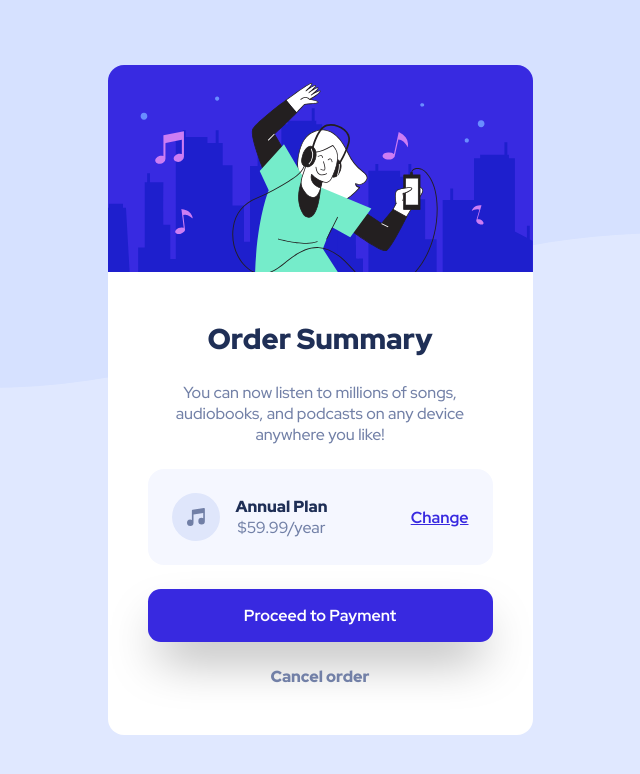
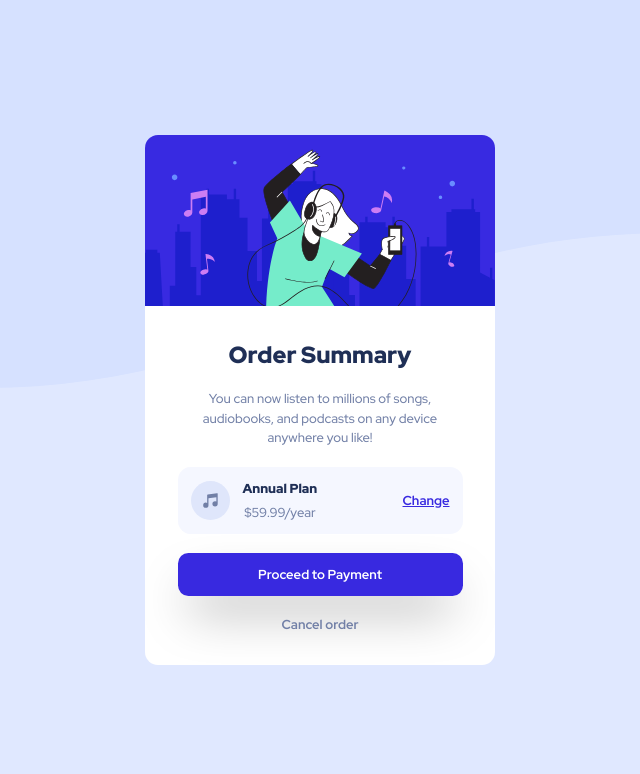
Before and after one commit to PrismenoDrako/card-order-sumary, a plain HTML site: page index.html in a window 1280 px wide. Shown: the whole page, without its empty margins (320-960 px from the left). Drawn offline with Linux system fonts and the light colour scheme.

Commit message:
correccion de medidas

```diff
--- a/index.html
+++ b/index.html
@@ -23,7 +23,7 @@
         </p>
         <div class="card--description--plan">
           <span class="card--description--plan--info">
-            <img src="./images/icon-music.svg" alt="">
+            <img class="card--description--plan--icon" src="./images/icon-music.svg" alt="">
             <span>
               <p class="card--description--plan--info--name">Annual Plan</p>
               <p>$59.99/year</p>
--- a/styles.css
+++ b/styles.css
@@ -18,13 +18,16 @@ html, body, main{
     height: 100%;
 }
 
+html{
+    font-size: 13px;
+}
+
 
 main{
     background-color: var(--bg-main);
     background-image: url('./images/pattern-background-mobile.svg');
     background-repeat: no-repeat;
     background-size: 100%;
-
     display: flex;
     justify-content: center;
     align-items: center;
@@ -37,11 +40,11 @@ main{
     flex-direction: column;
     border-radius: 1rem;
     overflow: hidden;
-    font-size: 16px;
+    font-size: 1rem;
     font-family: 'Red Hat Display', sans-serif;
     font-weight: 500;
     width: 100%;
-    max-width: 425px;
+    max-width: 350px;
     color: var(--desaturated-blue);
 }
 
@@ -54,7 +57,7 @@ main{
     display: flex;
     flex-direction: column;
     gap: 1.5rem;
-    padding: 3rem 2.5rem;
+    padding: 2.5rem 2rem;
     text-align: center;
     background-color: white;
 
@@ -66,10 +69,11 @@ main{
     color: var(--dark-blue);
 }
 
+.card--description--text{
+    padding: 0 0.6rem;
+    line-height: 1.5rem
+}
 
-.card--description--text{
-    padding: 0 1rem;
-}
 
 .card--description--plan{
     width: 100%;
@@ -77,7 +81,7 @@ main{
     justify-content: space-between;
     align-items: center;
     background-color: var(--bg-plan);
-    padding: 1.5rem;
+    padding: 1rem;
     border-radius: 1rem;
     overflow: hidden;
 }
@@ -88,14 +92,21 @@ main{
     align-items: center;
 }
 
+.card--description--plan--icon{
+    width: 3rem;
+    height: auto;
+}
+
 .card--description--plan--info--name{
     color: var(--dark-blue);
     font-weight: 900;
+    margin-bottom: 0.5rem;
 }
 
 .card--description--plan--change{
     color: var(--bright-blue);
     font-weight: 700;
+
 }
 
 
@@ -113,7 +124,7 @@ main{
 .card--description--cancel{
     color: var(--desaturated-blue);
     text-decoration: none;
-    font-weight: 900;
+    font-weight: 700;
 }
 
 /* Estados activos */
@@ -136,4 +147,8 @@ main{
     main{
         background-image: url('./images/pattern-background-desktop.svg');
     }
+
+    .card--description{
+        padding: 2.5rem 2.5rem;
+    }
 }
```
